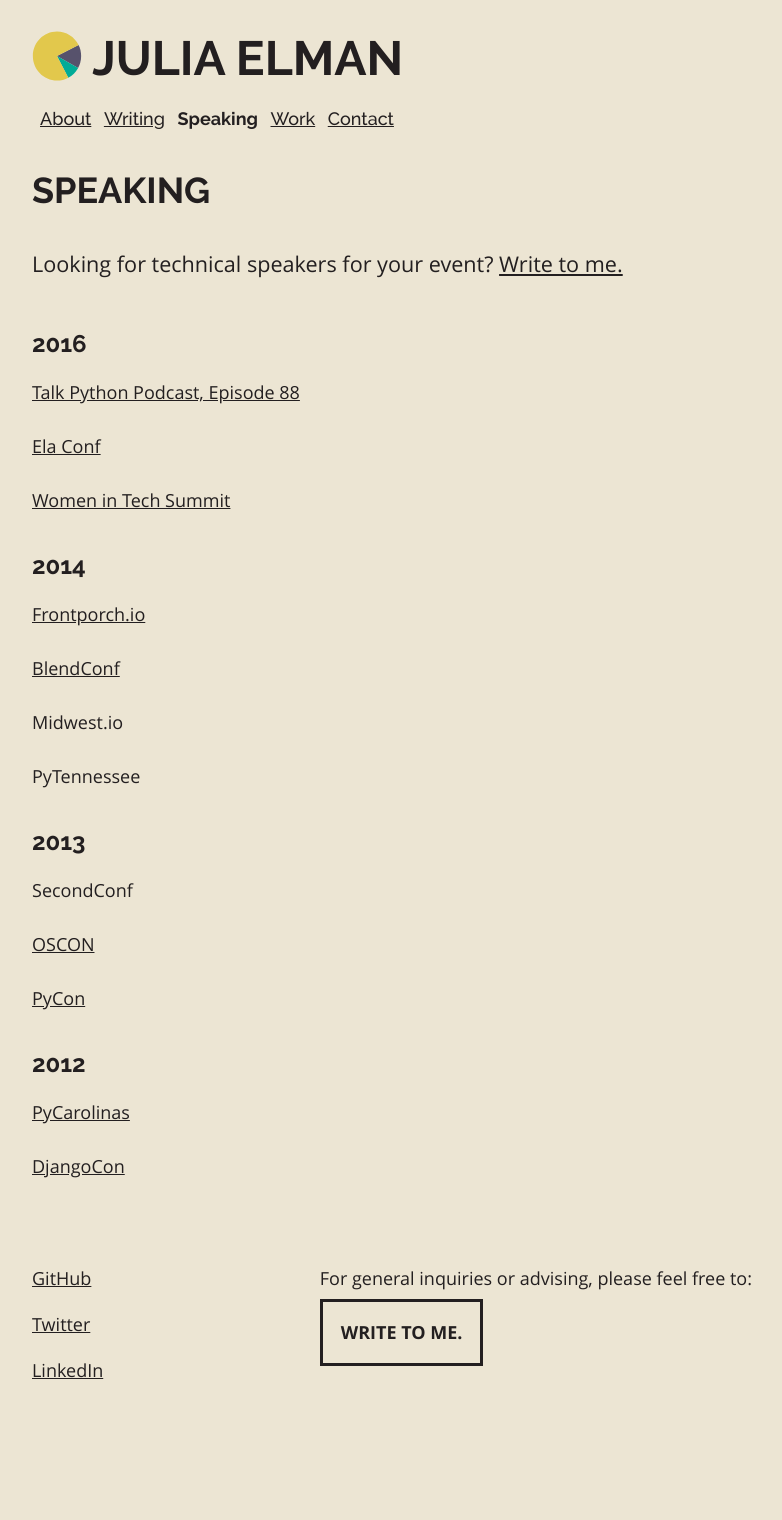
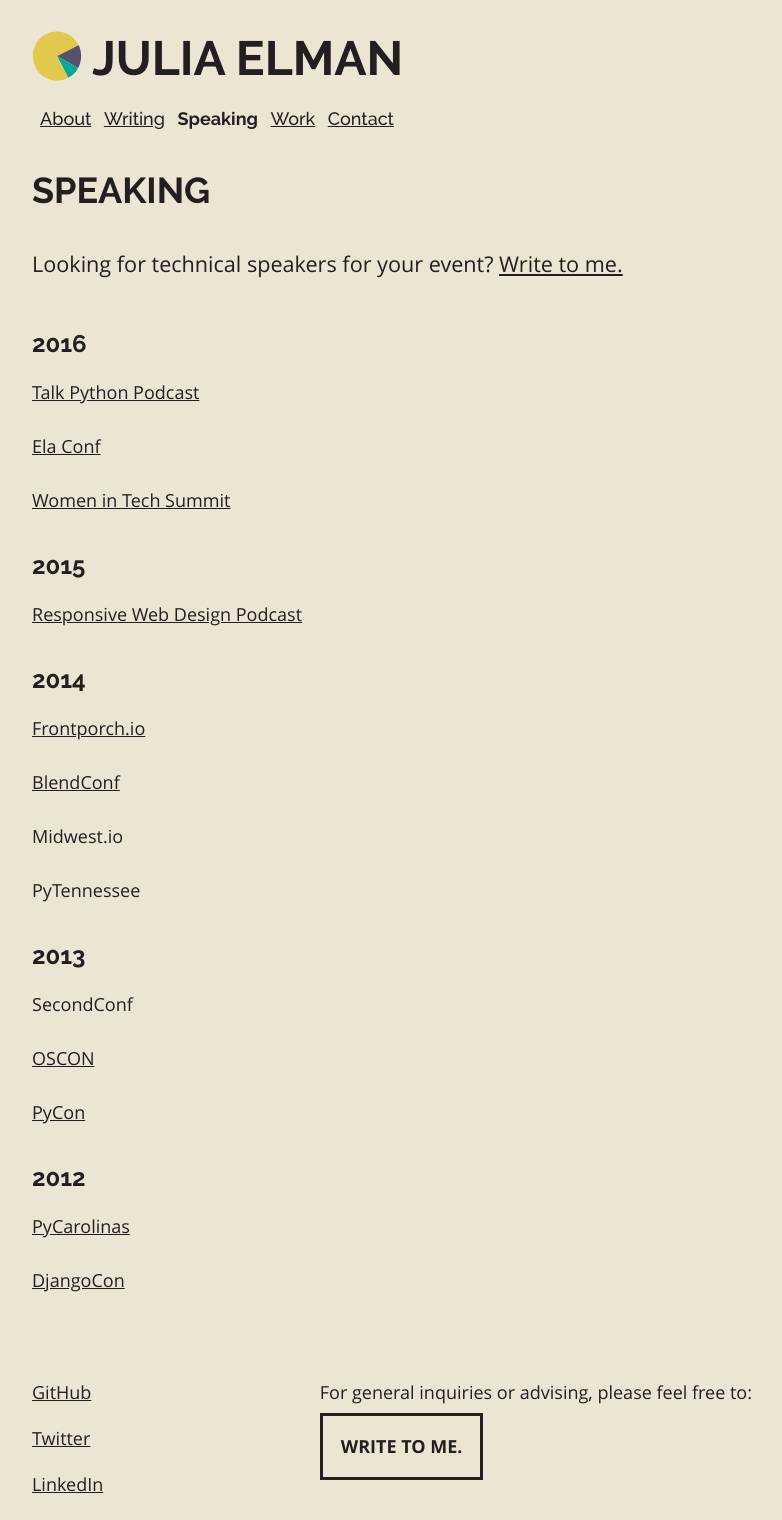
Before and after one commit to juliaelman/juliaelman.github.io, a Jekyll site: the page built from pages/speaking.md, in a window 1280 px wide. Shown: the whole page, without its empty margins (248-1030 px from the left). Built offline with Jekyll 4.4.1, drawn with Linux system fonts in a browser that asks for light colours; before the commit the page ends 1406 px from its top, so only the background shows below that.

Commit message:
Adding RWD podcast episode.

```diff
--- a/pages/speaking.md
+++ b/pages/speaking.md
@@ -11,7 +11,7 @@
 <article>
 	<p>
 		<a href="https://talkpython.fm/episodes/show/88/lightweight-django">
-			Talk Python Podcast, Episode 88
+			Talk Python Podcast
 		</a>
 	</p>
 </article>
@@ -26,6 +26,14 @@
 	<p>
 		<a href="http://womenintechsummit.net/">
 			Women in Tech Summit
+		</a>
+	</p>
+</article>
+<h3>2015</h3>
+<article>
+	<p>
+		<a href="https://responsivewebdesign.com/podcast/usds/">
+			Responsive Web Design Podcast
 		</a>
 	</p>
 </article>
```
